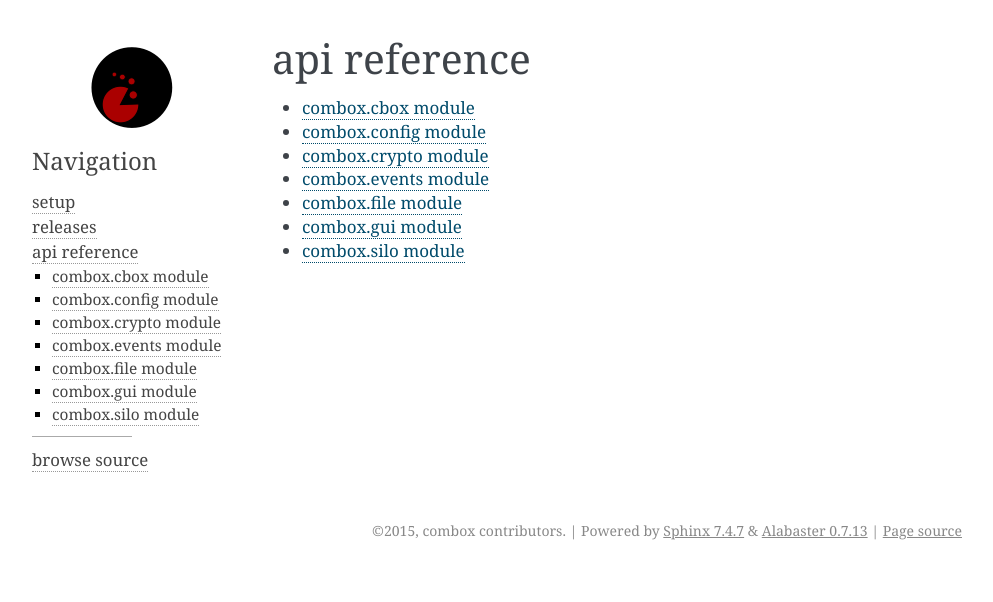
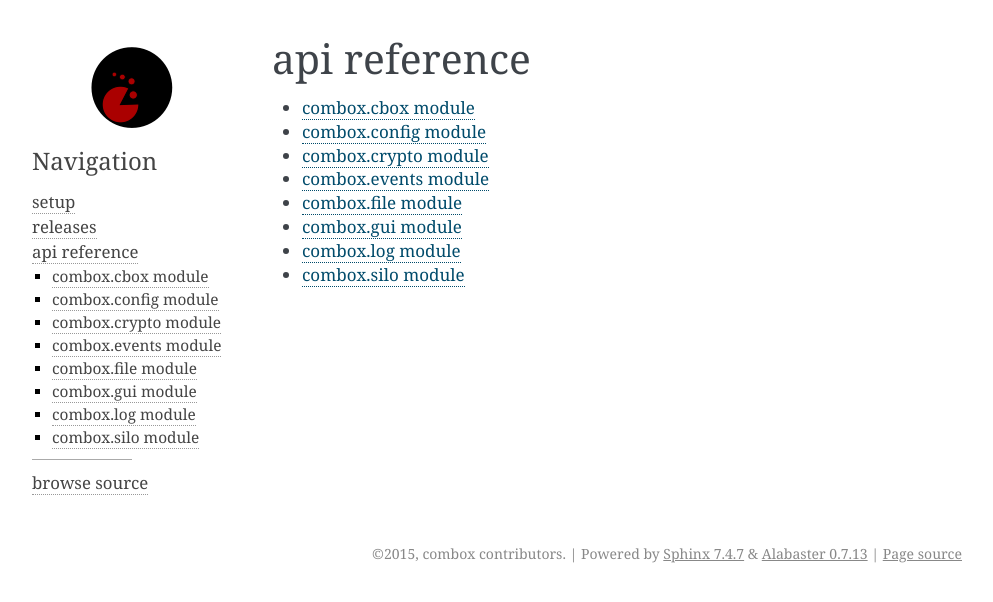
Before and after one commit to r5d/combox, a Sphinx documentation site: the page built from docs/api/index.rst, in a window 1280 px wide. Shown: the top 602 px of the page, without its empty margins (148-1141 px from the left). Built offline with Sphinx 7.4.7, drawn with Linux system fonts in a browser that asks for light colours.

Commit message:
Added docs/api/combox.log.rst

```diff
--- /dev/null
+++ b/docs/api/combox.log.rst
@@ -0,0 +1,6 @@
+====================
+combox.log module
+====================
+
+.. automodule:: combox.log
+   :members:
--- a/docs/api/index.rst
+++ b/docs/api/index.rst
@@ -11,4 +11,5 @@ api reference
    combox.events
    combox.file
    combox.gui
+   combox.log
    combox.silo
```
Also changed, not shown: 1 other file.
